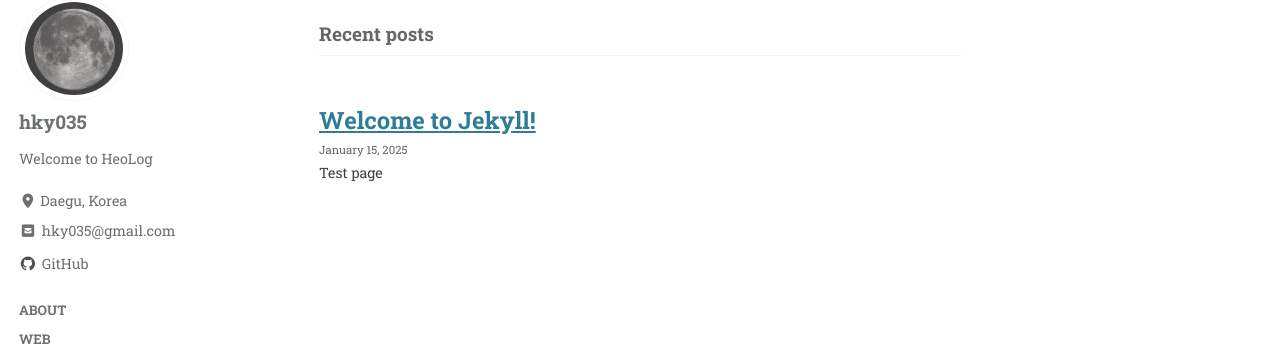
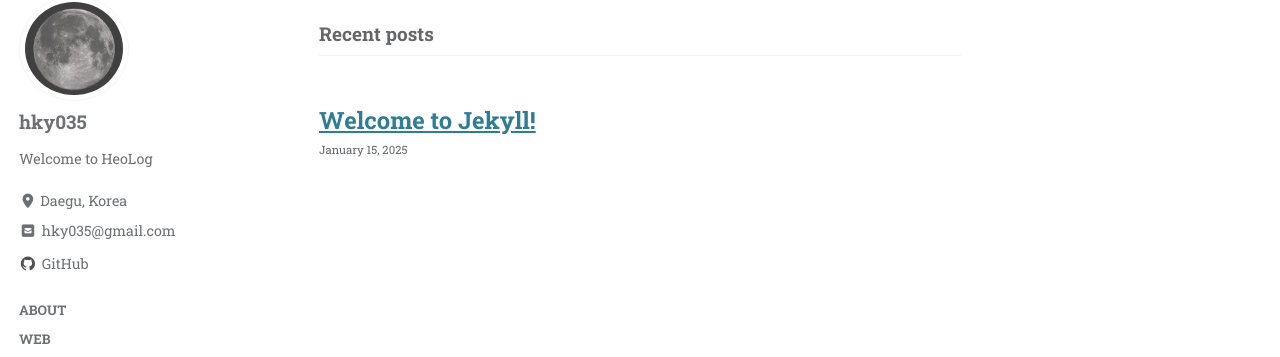
Before and after one commit to hky035/hky035.github.io, a Jekyll site: the page built from index.html, in a window 1280 px wide. Shown: the part 100-457 px from the top of the page. Built offline with Jekyll 4.4.1, drawn with Linux system fonts in a browser that asks for light colours; cached includes are drawn as plain includes; the list of posts is cut into pages by our own code.

Commit message:
style: 포스트 목록 내 본문 description 제거

```diff
--- a/_includes/archive-single.html
+++ b/_includes/archive-single.html
@@ -25,6 +25,6 @@
       {% endif %}
     </h2>
     {% include page__meta.html type=include.type %}
-    {% if post.excerpt %}<p class="archive__item-excerpt" itemprop="description">{{ post.excerpt | markdownify | strip_html | truncate: 160 }}</p>{% endif %}
+    <!-- {% if post.excerpt %}<p class="archive__item-excerpt" itemprop="description">{{ post.excerpt | markdownify | strip_html | truncate: 160 }}</p>{% endif %} --> <!--본문 첫번 째 줄만 출력되어 삭제-->
   </article>
 </div>
```
